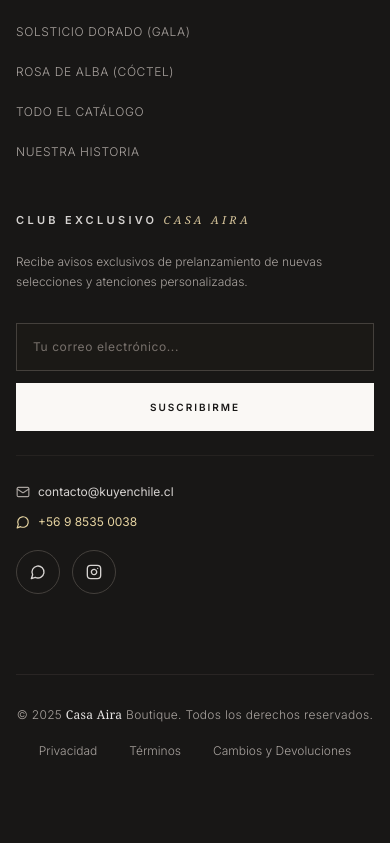
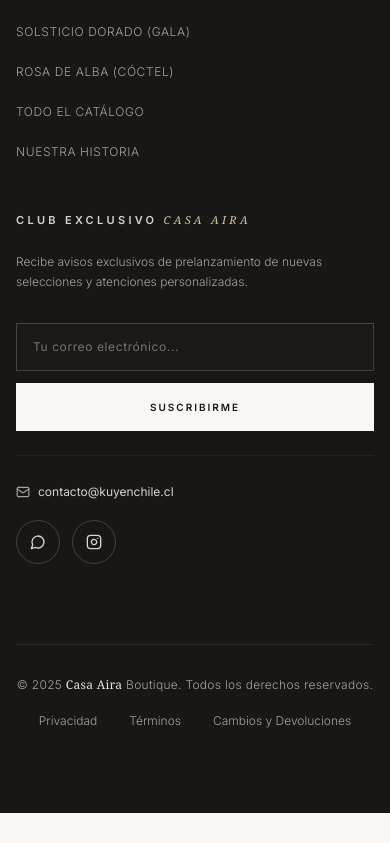
Before and after one commit to matiquelmec/K-YEN, a Next.js app: page / in a window 390 px wide. Shown: the part 7923-8766 px from the top of the page. After the commit the page ends 8736 px from the top, so only its background shows below. Built offline with nearby package versions, Linux system fonts and the light colour scheme; no server answers; the database is empty.

Commit message:
style(footer): remove redundant dummy phone line under contact email

```diff
--- a/src/components/Footer.tsx
+++ b/src/components/Footer.tsx
@@ -176,22 +176,13 @@
 
             {/* Redes y Contacto con Touch Targets >= 44px (44x44px w-11 h-11) */}
             <div className='pt-6 border-t border-stone-800/80 flex flex-col sm:flex-row sm:items-center justify-between gap-4'>
-              <div className='flex flex-col gap-1.5 text-xs text-stone-300'>
+              <div className='flex items-center text-xs text-stone-300'>
                 <a
                   href={`mailto:${settings.contact_email}`}
                   className='inline-flex items-center gap-2 hover:text-white transition-colors py-1'
                 >
                   <Mail className="w-3.5 h-3.5 text-stone-400" />
                   <span>{settings.contact_email}</span>
-                </a>
-                <a
-                  href={whatsappUrl}
-                  target="_blank"
-                  rel="noopener noreferrer"
-                  className='inline-flex items-center gap-2 text-[#E5D3A1] hover:text-white transition-colors py-1'
-                >
-                  <MessageCircle className="w-3.5 h-3.5" />
-                  <span>{settings.contact_phone || '+56 9 8535 0038'}</span>
                 </a>
               </div>
               <div className='flex items-center gap-3'>
```
